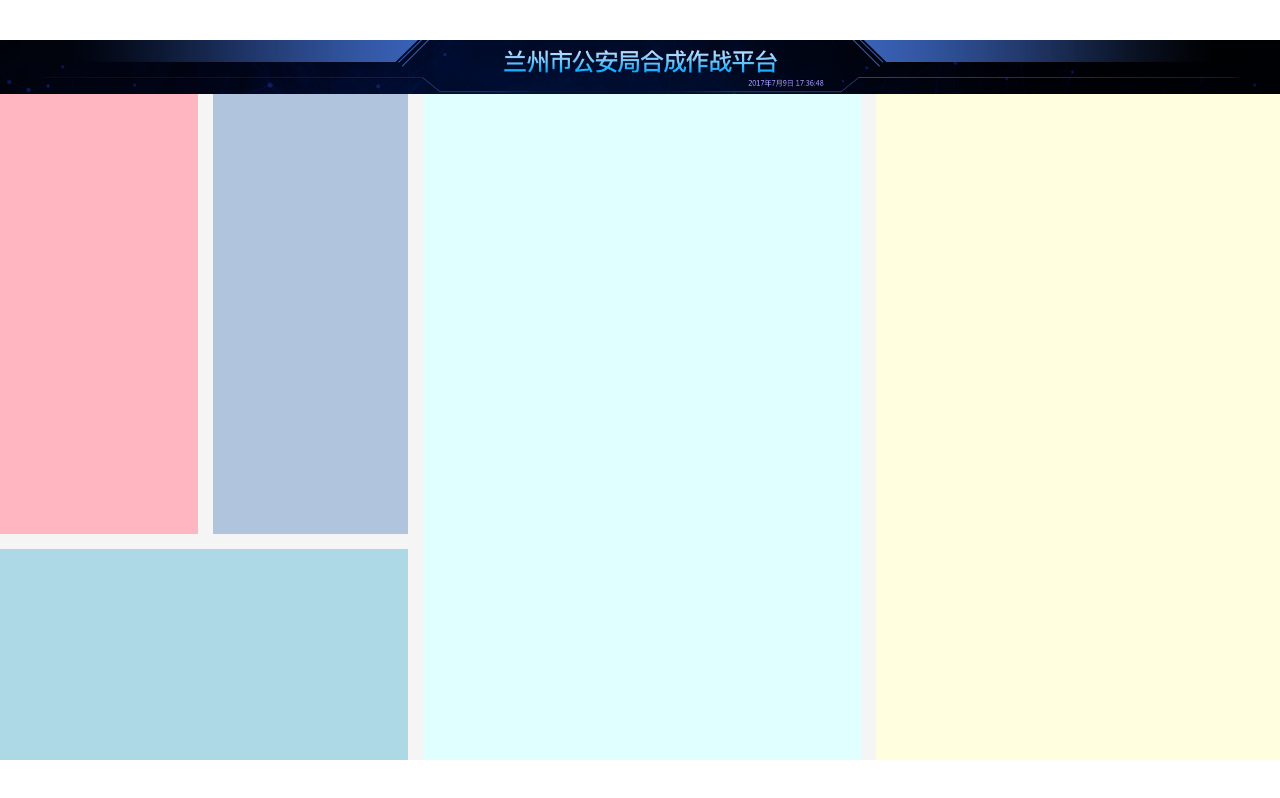
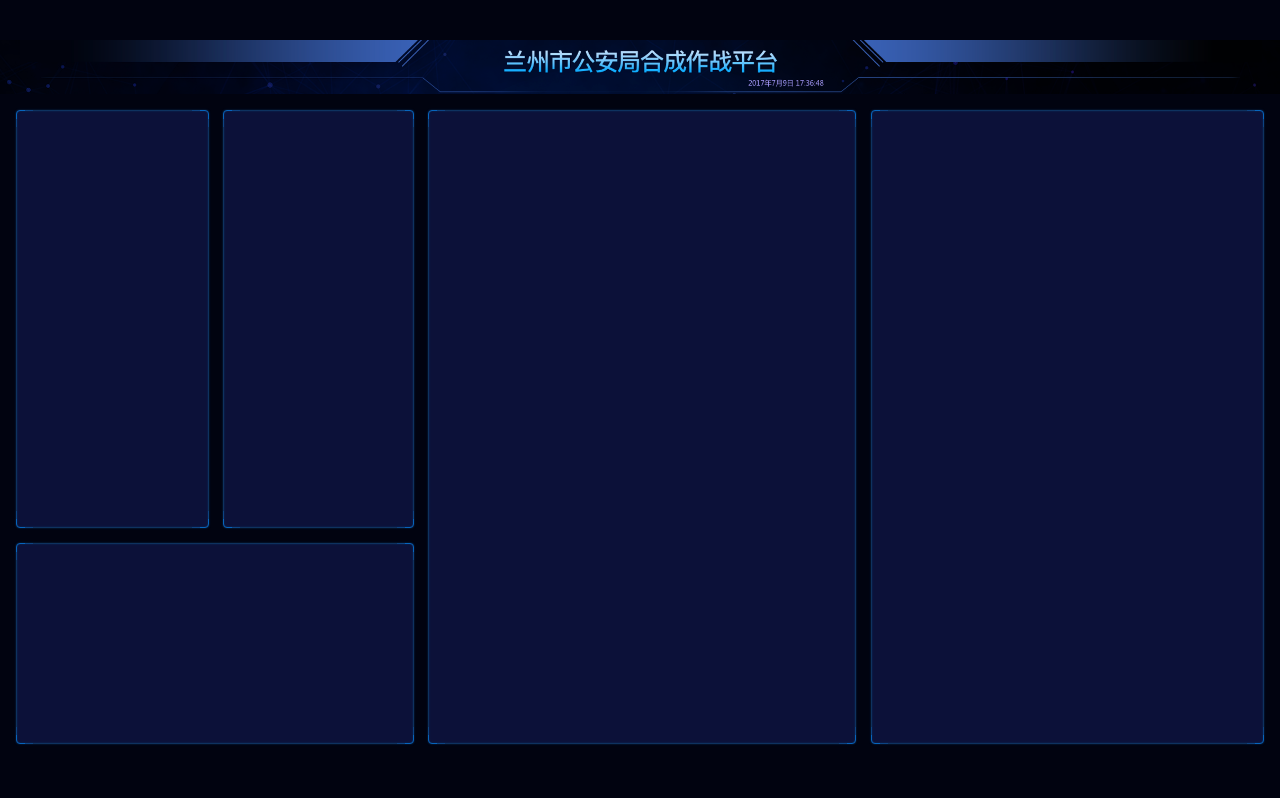
Before and after one commit to wuyangqin/visual-data, a React (Vite) app: page /#/ in a window 1280 px wide. Built offline with nearby package versions, Linux system fonts and the light colour scheme.

Commit message:
完成页面背景和div边框

```diff
--- a/src/pages/home.scss
+++ b/src/pages/home.scss
@@ -4,6 +4,7 @@
   flex: 1;
   display: flex;
   flex-direction: column;
+  background: $background;
   > header {
     height: px(102);
     background-size: cover;
@@ -16,25 +17,45 @@
       "box3 box3 box4 box5" 363fr / 366fr 361fr 811fr 747fr;
     grid-column-gap: px(28);
     grid-row-gap: px(28);
+    padding: px(30);
+    > section {
+      border: 1px solid #0764bc;
+      border-radius: 4px;
+      position: relative;
+      box-shadow: 0 0 2px 0 #0e325f, inset 0 0 2px 0 #0e325f;
+      background: #0c1139;
+      &::before {
+        content: '';
+        position: absolute;
+        left: 0;
+        right: 0;
+        bottom: 0;
+        top: 0;
+        border-radius: 4px;
+        box-shadow: 17px 0 0 -16px #0e325f,
+        -17px 0 0 -16px #0e325f,
+        0 17px 0 -16px #0e325f,
+        0 -17px 0 -16px #0e325f,
+        9px 0 0 -8px #0d4483,
+        -9px 0 0 -8px #0d4483,
+        0 9px 0 -8px #0d4483,
+        0 -9px 0 -8px #0d4483,;
+      }
+    }
     > .section1 {
       grid-area: box1;
-      background: lightpink;
     }
     > .section2 {
       grid-area: box2;
-      background: lightsteelblue;
     }
     > .section3 {
       grid-area: box3;
-      background: lightblue;
     }
     > .section4 {
       grid-area: box4;
-      background: lightcyan;
     }
     > .section5 {
       grid-area: box5;
-      background: lightyellow;
     }
   }
 }
--- a/src/shared/_helper.scss
+++ b/src/shared/_helper.scss
@@ -2,4 +2,5 @@
   @return $n / 2420 * 100rem
 }
 $blue: #002866;
+$background: #010310;
 $font-hei: -apple-system, "Noto Sans", "Helvetica Neue", Helvetica, "Nimbus Sans L", Arial, "Liberation Sans", "PingFang SC", "Hiragino Sans GB", "Noto Sans CJK SC", "Source Han Sans SC", "Source Han Sans CN", "Microsoft YaHei", "Wenquanyi Micro Hei", "WenQuanYi Zen Hei", "ST Heiti", SimHei, "WenQuanYi Zen Hei Sharp", sans-serif;
--- a/src/shared/style.scss
+++ b/src/shared/style.scss
@@ -18,6 +18,7 @@
 body {
   font-family: $font-hei;
   font-size: 16px;
+  background: $background;
 }
 
 #root {
```
